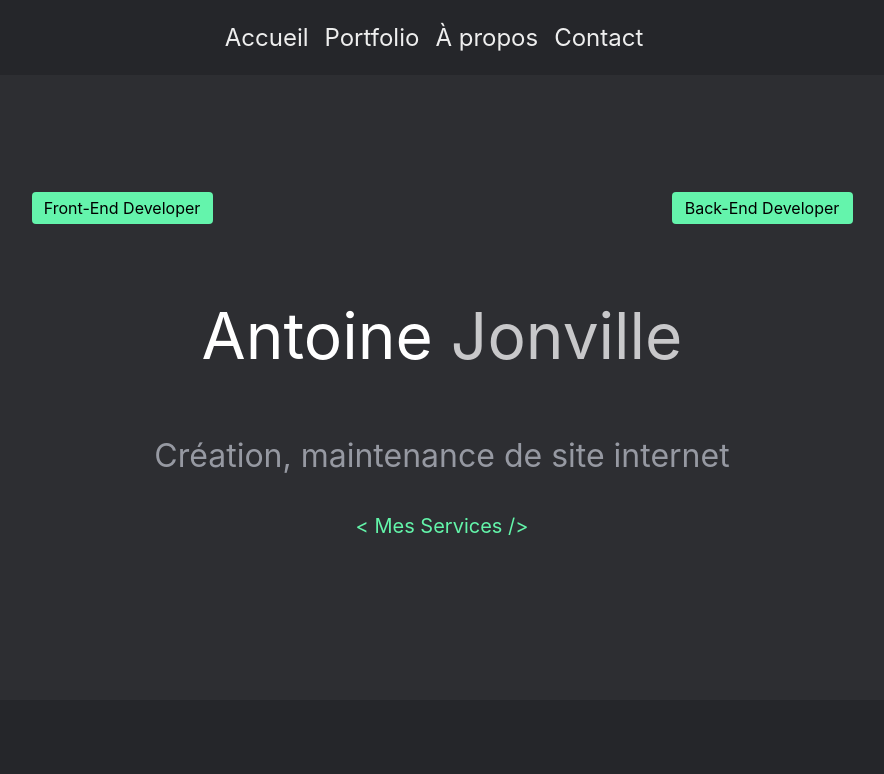
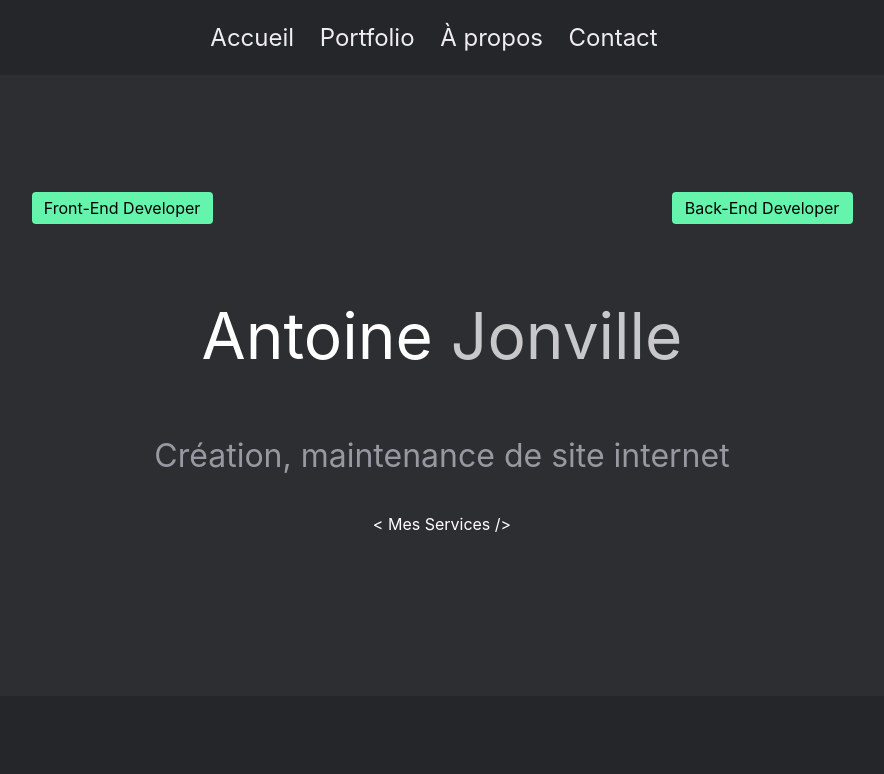
Before and after one commit to Antoine-Jo/Jonville_An, a Next.js app: page / in a window 1280 px wide. Shown: the top 774 px of the page, without its empty margins (198-1082 px from the left). Built offline with nearby package versions, Linux system fonts and the light colour scheme.

Commit message:
Update
Update npm dependencies and fix error compilation

```diff
--- a/components/About.js
+++ b/components/About.js
@@ -20,9 +20,7 @@ export default function About() {
                 <h2 className="self-center mt-[2rem] text-[1.8rem]">Mes compétences :</h2>
                 <p className="mt-[2rem]">Vous pouvez retrouver mes projets publics en visitant mon Github, en cliquant ci-dessous :</p>
                 <Link href="https://github.com/Antoine-Jo">
-                    <a target="_blank" rel="noreferrer" className="self-center">
-                        <Image src="/github.svg" width="40" height="48" alt="github" />
-                    </a>
+                    <Image src="/github.svg" width="40" height="48" alt="github" />
                 </Link>
             </div>
 
@@ -50,7 +48,7 @@ export default function About() {
 
             <h2 className="self-center mt-[2rem] text-[1.8rem]">Mes Formations :</h2>
             <div className="flex rounded-[1.2rem] h-[6.5rem] px-[10px] mx-[1rem] sm:mx-auto mt-[3rem] mb-[5rem] items-center border-2 border-solid border-[#7451eb] max-w-[648px]">
-                <Image src="/openclassroom.jpg" alt="Logo d'OpenClassrooms" height="90px" width="90px" className="rounded-[15px] object-cover" />
+                <Image src="/openclassroom.jpg" alt="Logo d'OpenClassrooms" height={90} width={90} className="rounded-[15px] object-cover" />
                 <p className="ml-[10px]">Diplômé en Février 2022 de la formation &quot;Développement Web&quot; (Niveau bac+2)</p>
             </div>
         </div>
--- a/components/Banner.js
+++ b/components/Banner.js
@@ -17,44 +17,28 @@ export default function Banner() {
         <header>
             <nav className={`navbar ${showLinks ? "show-nav" : "hide-nav"}`}>
                 <ul className="navbar__links">
-          <Link href="/" className="navbar__link">
-            <a
-              className="navbar__item slideInDown-1 mr-4 text-[1.5rem] hover:text-[#64F4AC]"
-              onClick={handleShowMenu}
-            >
+                    <li className="navbar__link">
+                        <Link href="/" className="navbar__item slideInDown-1 mr-4 text-[1.5rem] hover:text-[#64F4AC]" onClick={handleShowMenu}>
                             Accueil
-            </a>
                         </Link>
-          <Link href="#portfolio" className="navbar__link">
-            <a
-              className="navbar__item  slideInDown-2 mr-4 text-[1.5rem] hover:text-[#64F4AC]"
-              onClick={handleShowMenu}
-            >
+                    </li>
+                    <li className="navbar__link">
+                        <Link href="#portfolio" className="navbar__item slideInDown-2 mr-4 text-[1.5rem] hover:text-[#64F4AC]" onClick={handleShowMenu}>
                             Portfolio
-            </a>
                         </Link>
-          <Link href="#about" className="navbar__link">
-            <a
-              className="navbar__item slideInDown-3 mr-4 text-[1.5rem] hover:text-[#64F4AC]"
-              onClick={handleShowMenu}
-            >
+                    </li>
+                    <li className="navbar__link">
+                        <Link href="#about" className="navbar__item slideInDown-3 mr-4 text-[1.5rem] hover:text-[#64F4AC]" onClick={handleShowMenu}>
                             À propos
-            </a>
                         </Link>
-          <Link href="#contact" className="navbar__link">
-            <a
-              className="navbar__item slideInDown-4 mr-4 text-[1.5rem] hover:text-[#64F4AC]"
-              onClick={handleShowMenu}
-            >
+                    </li>
+                    <li className="navbar__link">
+                        <Link href="#contact" className="navbar__item slideInDown-4 mr-4 text-[1.5rem] hover:text-[#64F4AC]" onClick={handleShowMenu}>
                             Contact
-            </a>
                         </Link>
+                    </li>
                 </ul>
-        <button
-          aria-label="Menu"
-          className="navbar__burger"
-          onClick={handleShowLinks}
-        >
+                <button aria-label="Menu" className="navbar__burger" onClick={handleShowLinks}>
                     <span className="burger-bar"></span>
                 </button>
             </nav>
--- a/components/Card.js
+++ b/components/Card.js
@@ -17,9 +17,7 @@ export default function Card({ title, price, number, options, essentiel }) {
                 <p className="mb-[0.5rem]">{">"} Domaine gratuit un an</p>
                 <p className="mb-[0.5rem]">{">"} Hébergement gratuit un an</p>
                 <p className="mb-[0.5rem]">{">"} Référencement naturel (SEO)</p>
-        <p className="mb-[0.5rem]">
-          {">"} Design multi-supports (Responsive Design)
-        </p>
+                <p className="mb-[0.5rem]">{">"} Design multi-supports (Responsive Design)</p>
                 <p className="mb-[0.5rem]">{">"} Suivi après prestation</p>
                 <p className="mb-[0.5rem]">{"</>"} Html, Css, et JavaScript</p>
                 {options && (
@@ -31,20 +29,12 @@ export default function Card({ title, price, number, options, essentiel }) {
             </div>
             {essentiel && (
                 <div className="mt-[9rem] bg-[#25262A] border p-[1rem] rounded-xl hover:scale-110 hover:animate-bounce hover:shadow-white hover:shadow-[0_0_2px_1px_rgba(0,0,0,0.3)]">
-          <Link href="#contact">
-            <a className="text-[#64F4AC] hover:animate-bounce hover:text-[#fff] text-xl">
-              EN SAVOIR PLUS
-            </a>
-          </Link>
+                    <Link href="#contact">EN SAVOIR PLUS</Link>
                 </div>
             )}
             {options && (
                 <div className="mt-[5rem] mb-[1rem] bg-[#25262A] border p-[1rem] rounded-xl hover:scale-110 hover:animate-bounce hover:shadow-white hover:shadow-[0_0_2px_1px_rgba(0,0,0,0.3)]">
-          <Link href="#contact">
-            <a className="text-[#64F4AC] hover:animate-bounce hover:text-[#fff] text-xl">
-              EN SAVOIR PLUS
-            </a>
-          </Link>
+                    <Link href="#contact">EN SAVOIR PLUS</Link>
                 </div>
             )}
         </div>
--- a/components/Contact.js
+++ b/components/Contact.js
@@ -4,32 +4,16 @@ import Link from "next/link";
 export default function Contact() {
     return (
         <div id="contact" className="flex flex-col">
-      <h2 className="text-[2rem] mt-[5rem] border-b-[1px] border-solid border-[#64F4AC] self-center">
-        Me Contacter :
-      </h2>
+            <h2 className="text-[2rem] mt-[5rem] border-b-[1px] border-solid border-[#64F4AC] self-center">Me Contacter :</h2>
             <div className="flex flex-col sm:grid sm:grid-rows-3 sm:grid-cols-2 sm:gap-4 mx-auto items-center mt-[3rem]">
                 <Image src="/mobile.svg" width="50" height="50" alt="Icon Mobile" />
-        <p className="text-[#fff] text-center underline underline-offset-4 decoration-[#64F4AC]">
-          06.29.89.42.74
-        </p>
+                <p className="text-[#fff] text-center underline underline-offset-4 decoration-[#64F4AC]">06.29.89.42.74</p>
 
                 <Image src="/email.svg" width="40" height="40" alt="Icon Mobile" />
-        <Link href="mailto:antoinejonville@yahoo.fr">
-          <a className="text-[#fff] text-center underline underline-offset-4 decoration-[#64F4AC]">
-            Contact
-          </a>
-        </Link>
+                <Link href="mailto:antoinejonville@yahoo.fr">Contact</Link>
 
                 <Image src="/linkedin.svg" width="40" height="40" alt="Icon Mobile" />
-        <Link href="https://www.linkedin.com/in/antoine-jonville">
-          <a
-            target="_blank"
-            rel="noreferrer"
-            className="text-[#fff] text-center underline underline-offset-4 decoration-[#64F4AC]"
-          >
-            LinkedIn
-          </a>
-        </Link>
+                <Link href="https://www.linkedin.com/in/antoine-jonville">LinkedIn</Link>
             </div>
         </div>
     );
--- a/components/HomePage.js
+++ b/components/HomePage.js
@@ -4,26 +4,16 @@ export default function Homepage() {
     return (
         <div id="#" className="w-[100%] flex-col max-w-[1440px] mx-auto mb-[10rem]">
             <div className=" md:flex md:mx-auto md:my-0 md:w-[100%] md:justify-around">
-        <p className="mx-auto mb-[2rem] select-none bg-[#64F4AC] text-black w-[181px] text-center p-1 rounded">
-          Front-End Developer
-        </p>
-        <p className="mx-auto mb-[2rem] select-none bg-[#64F4AC] text-black w-[181px] text-center p-1 rounded">
-          Back-End Developer
-        </p>
+                <p className="mx-auto mb-[2rem] select-none bg-[#64F4AC] text-black w-[181px] text-center p-1 rounded">Front-End Developer</p>
+                <p className="mx-auto mb-[2rem] select-none bg-[#64F4AC] text-black w-[181px] text-center p-1 rounded">Back-End Developer</p>
             </div>
             <h1 className="mx-[2rem] text-[4rem] text-center mt-[2rem]">
                 Antoine <span className="text-[#c8c8ca]">Jonville</span>
             </h1>
-      <p className="text-[#9699A2] text-center text-[2rem] mt-[3rem] w-[80%] mx-auto">
-        Création, maintenance de site internet
-      </p>
+            <p className="text-[#9699A2] text-center text-[2rem] mt-[3rem] w-[80%] mx-auto">Création, maintenance de site internet</p>
 
             <div className="text-center mt-[2rem]">
-        <Link href="#services">
-          <a className="text-[#63F5AA] text-xl hover:text-[#fff]">
-            {"< Mes Services />"}
-          </a>
-        </Link>
+                <Link href="#services">{"< Mes Services />"}</Link>
             </div>
         </div>
     );
```
Also changed, not shown: package.json (+9 -9 lines), 1 other file (tests, documents, lock files or other folders). Lines whose indentation alone changed are shown as unchanged.
